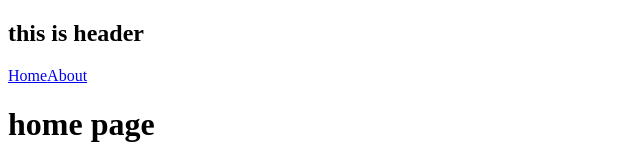
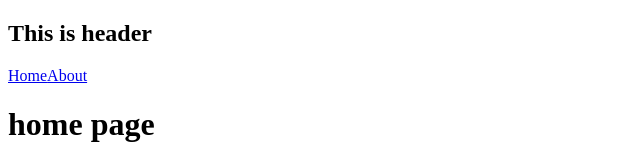
Before and after one commit to te1epuz/react-rss, a React (Vite) app: page / in a window 1280 px wide. Shown: the top 160 px of the page, without its empty margins (0-640 px from the left). Built offline with nearby package versions, Linux system fonts and the light colour scheme.

Commit message:
feat: add header component

```diff
--- /dev/null
+++ b/src/components/Header.tsx
@@ -0,0 +1,18 @@
+import React from 'react';
+import { NavLink } from 'react-router-dom';
+
+class Header extends React.Component {
+  render() {
+    return (
+      <>
+        <h2>This is header</h2>
+        <nav>
+          <NavLink to="/">Home</NavLink>
+          <NavLink to="/about">About</NavLink>
+        </nav>
+      </>
+    );
+  }
+}
+
+export default Header;
--- a/src/components/Layout.tsx
+++ b/src/components/Layout.tsx
@@ -1,18 +1,13 @@
 import React from 'react';
-import { NavLink, Outlet } from 'react-router-dom';
+import { Outlet } from 'react-router-dom';
 import Footer from './Footer';
+import Header from './Header';
 
 class Layout extends React.Component {
   render() {
     return (
       <>
-        <header>
-          <h2>this is header</h2>
-          <nav>
-            <NavLink to="/">Home</NavLink>
-            <NavLink to="/about">About</NavLink>
-          </nav>
-        </header>
+        <Header />
         <Outlet />
         <Footer />
       </>
```
